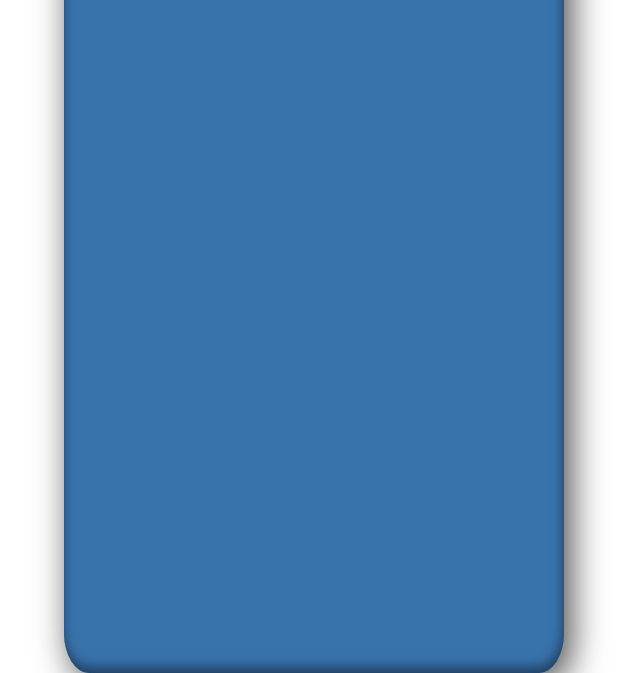
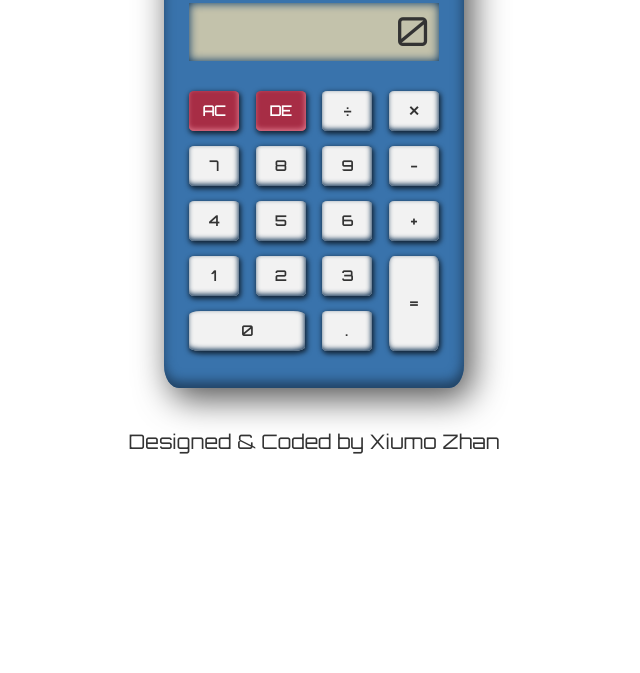
Before and after one commit to xiumozhan/FCC-Calculator, a plain HTML site: page index.html in a window 1280 px wide. Shown: the part 127-800 px from the top of the page, without its empty margins (326-966 px from the left). Drawn offline with nearby package versions, Linux system fonts and the light colour scheme.

Commit message:
Add buttons and all the styles for them

```diff
--- a/css/style.css
+++ b/css/style.css
@@ -10,15 +10,16 @@
 .calculator-container {
     position: relative;
     border-radius: 5%;
+    -webkit-border-radius: 5%;
+    -moz-border-radius: 5%;
     margin-left: auto;
     margin-right: auto;
-    max-width: 500px;
-    min-width: 400px;
-    height: 800px;
+    width: 300px;
+    height: auto;
     box-shadow:  7px 10px 34px 1px rgba(0, 0, 0, 0.68), inset -1px -6px 12px 0.1px #204060;
     -moz-box-shadow:  7px 10px 34px 1px rgba(0, 0, 0, 0.68), inset -1px -6px 12px 0.1px #204060;
     -webkit-box-shadow:  7px 10px 34px 1px rgba(0, 0, 0, 0.68), inset -1px -6px 12px 0.1px #204060;
-    /*margin-top: 10vw;*/
+    margin-top: 5vw;
     background-color: #3973ac;
 }
 
@@ -46,3 +47,106 @@
     padding-right: 10px;
     font-size: 200%;
 }
+
+.calc-footer {
+    margin-top: 40px;
+}
+
+.button-panel {
+    margin-top: 20px;
+    margin-left: 10px;
+    margin-right: 10px;
+    margin-bottom: 30px;
+    display: inline-block;
+}
+
+.numeric-button,
+.clear-button {
+    width: 100%;
+    border-radius: 10%;
+    -webkit-border-radius: 10%;
+    -moz-border-radius: 10%;
+    border: none;
+    height: 40px;
+    font-size: 70%;
+    font-weight: bold;
+}
+
+.numeric-button {
+    background-color: #f2f2f2;
+    box-shadow:  1px 2px 5px 1px rgba(0, 0, 0, 0.68), inset -1px -2px 5px 0.1px #204060;
+    -moz-box-shadow:  1px 2px 5px 1px rgba(0, 0, 0, 0.68), inset -1px -2px 5px 0.1px #204060;
+    -webkit-box-shadow:  1px 2px 5px 1px rgba(0, 0, 0, 0.68), inset -1px -2px 5px 0.1px #204060;
+}
+
+.clear-button {
+    background-color: #a72d45;
+    color: #ffffff;
+    box-shadow:  1px 2px 5px 1px rgba(0, 0, 0, 0.68), inset -1px -2px 5px 0.1px #da7287;
+    -moz-box-shadow:  1px 2px 5px 1px rgba(0, 0, 0, 0.68), inset -1px -2px 5px 0.1px #da7287;
+    -webkit-box-shadow:  1px 2px 5px 1px rgba(0, 0, 0, 0.68), inset -1px -2px 5px 0.1px #da7287;
+}
+
+.button-group {
+    margin-top: 15px;
+    margin-right: 16.6px;
+    display: inline-block;
+    float: left;
+}
+
+.button-panel .button-group:last-of-type {
+    margin-right: 0;
+}
+
+.double-column-button {
+    height: 95px;
+}
+
+.span1 {
+    display: inline-block;
+    width: 50px;
+    float: left;
+}
+
+.span2 {
+    display: inline-block;
+    width: 116px;
+    float: left;
+
+}
+
+.button-row {
+    display: block;
+    height: 40px;
+    margin-top: 15px;
+}
+
+.button-row:first-of-type {
+    margin-top: 0;
+}
+
+.button-row .span1 {
+    margin-right: 16.6px;
+}
+
+.button-row .span1:last-of-type {
+    margin-right: 0;
+}
+
+.group-button-row {
+    height: 40px;
+    margin-top: 15px;
+}
+
+.group-button-row:first-of-type {
+    margin-top: 0;
+}
+
+.group-button-row .span1,
+.group-button-row .span2 {
+    margin-right: 16.6px;
+}
+
+.group-button-row .span1:last-of-type {
+    margin-right: 0;
+}
--- a/index.html
+++ b/index.html
@@ -21,8 +21,82 @@
         <div class="screen-container text-right">
             <p>{{ result }}</p>
         </div>
+        <div class="button-panel">
+            <div class="button-row">
+                <div class="span1">
+                    <button class="clear-button">AC</button>
+                </div>
+                <div class="span1">
+                    <button class="clear-button">DE</button>
+                </div>
+                <div class="span1">
+                    <button class="numeric-button">&divide;</button>
+                </div>
+                <div class="span1">
+                    <button class="numeric-button">&#10005;</button>
+                </div>
+            </div>
+            <div class="button-row">
+                <div class="span1">
+                    <button class="numeric-button">7</button>
+                </div>
+                <div class="span1">
+                    <button class="numeric-button">8</button>
+                </div>
+                <div class="span1">
+                    <button class="numeric-button">9</button>
+                </div>
+                <div class="span1">
+                    <button class="numeric-button">&#x2212;</button>
+                </div>
+            </div>
+            <div class="button-row">
+                <div class="span1">
+                    <button class="numeric-button">4</button>
+                </div>
+                <div class="span1">
+                    <button class="numeric-button">5</button>
+                </div>
+                <div class="span1">
+                    <button class="numeric-button">6</button>
+                </div>
+                <div class="span1">
+                    <button class="numeric-button">&#x2b;</button>
+                </div>
+            </div>
+            <div class="button-group">
+                <div class="group-button-row">
+                    <div class="span1">
+                        <button class="numeric-button">1</button>
+                    </div>
+                    <div class="span1">
+                        <button class="numeric-button">2</button>
+                    </div>
+                    <div class="span1">
+                        <button class="numeric-button">3</button>
+                    </div>
+                </div>
+                <div class="group-button-row">
+                    <div class="span2">
+                        <button class="numeric-button">0</button>
+                    </div>
+                    <div class="span1">
+                        <button class="numeric-button">.</button>
+                    </div>
+                </div>
+            </div>
+            <div class="button-group">
+                <div class="span1">
+                    <button class="numeric-button double-column-button">=</button>
+                </div>
+            </div>
+        </div>
     </div>
 </body>
+
+<footer class="calc-footer">
+    <p class="text-center">Designed & Coded by Xiumo Zhan</p>
+</footer>
 <script src='https://cdnjs.cloudflare.com/ajax/libs/angular.js/1.6.1/angular.min.js'></script>
 
 <script src="app.js"></script>
```
